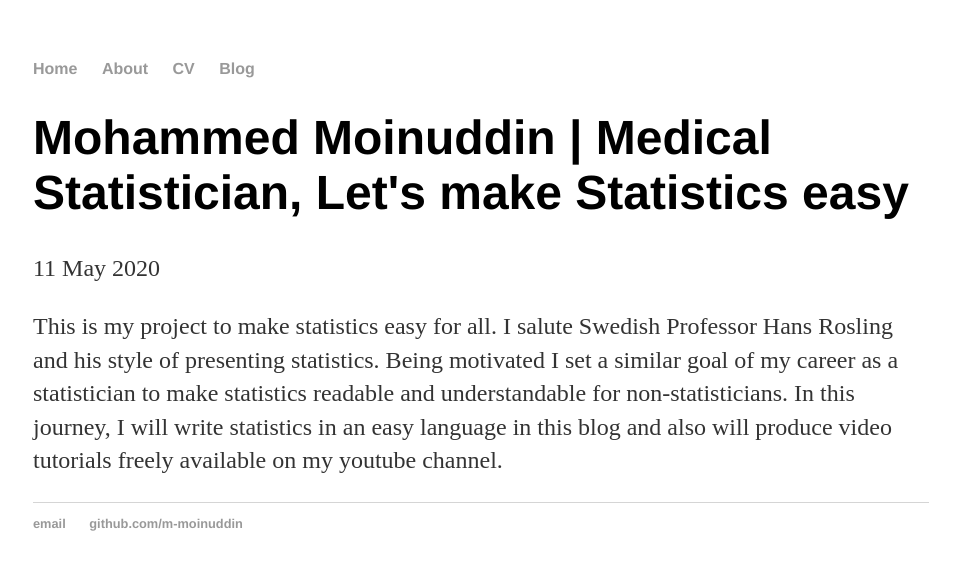
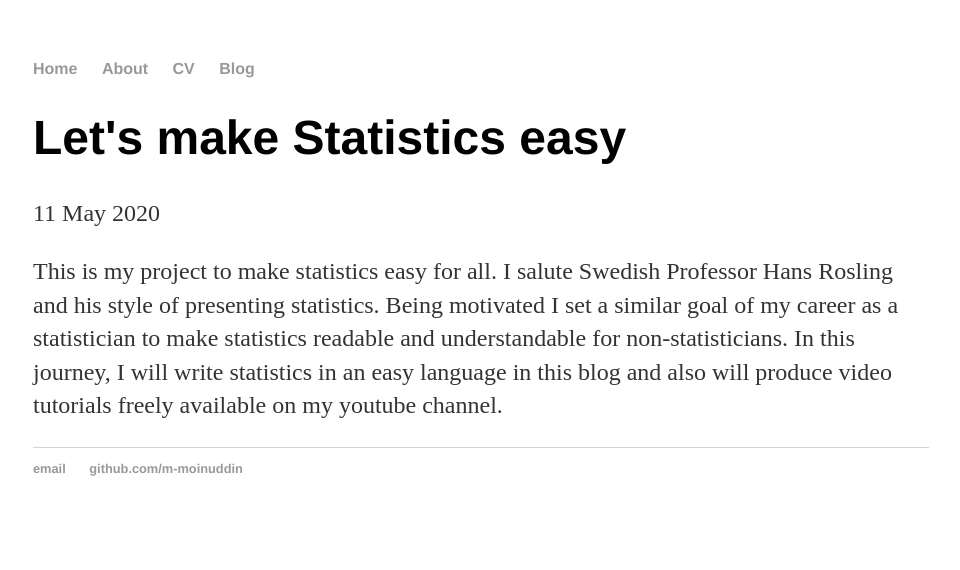
Before and after one commit to m-moinuddin/m-moinuddin.github.io, a Jekyll site: the page built from _posts/2020-05-11-my-stats-blog.md, in a window 1280 px wide. Shown: the top 570 px of the page, without its empty margins (159-1119 px from the left). Built offline with Jekyll 4.4.1, drawn with Linux system fonts in a browser that asks for light colours.

Commit message:
Update 2020-05-11-my-stats-blog.md
First blog post

```diff
--- a/_posts/2020-05-11-my-stats-blog.md
+++ b/_posts/2020-05-11-my-stats-blog.md
@@ -1,6 +1,6 @@
 ---
 layout: post
-title: "Mohammed Moinuddin | Medical Statistician, Let's make Statistics easy"
+title: "Let's make Statistics easy"
 date: 2020-05-11
 ---
 
```
